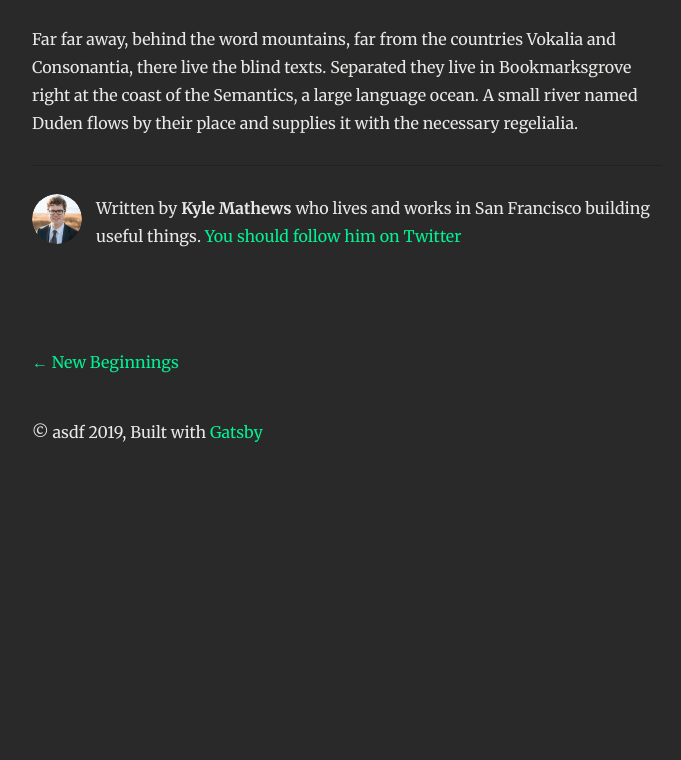
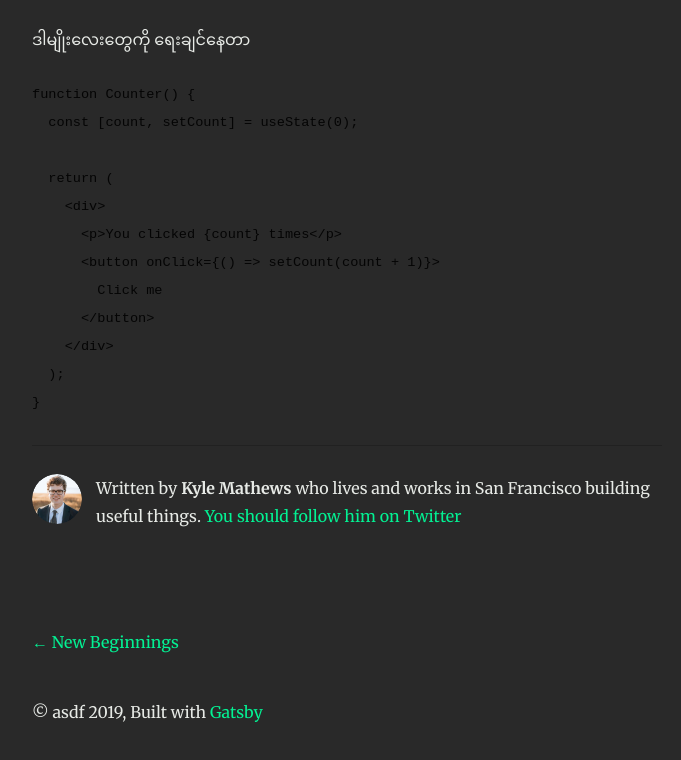
Before and after one commit to theinhtut/gatsby-blog, a Gatsby site: page /test-post/ in a window 1280 px wide. Shown: the part 170-930 px from the top of the page, without its empty margins (293-974 px from the left). Before the commit the page ends 800 px from the top, so only its background shows below. Built offline with nearby package versions, Linux system fonts and the light colour scheme; Gatsby itself is replaced by a stand-in of ours; some packages are replaced by stand-ins of ours; code samples lack their colours.

Commit message:
Added Pyidaungsu Myanmar font

````diff
--- a/content/blog/test-post/index.md
+++ b/content/blog/test-post/index.md
@@ -4,7 +4,18 @@ date: "2019-07-20T22:40:32.169Z"
 description: တွေးမိတွေးရာလေးတွေ 🥙
 ---
 
-Far far away, behind the word mountains, far from the countries Vokalia and
-Consonantia, there live the blind texts. Separated they live in Bookmarksgrove
-right at the coast of the Semantics, a large language ocean. A small river named
-Duden flows by their place and supplies it with the necessary regelialia.
+ဒါမျိုးလေးတွေကို ရေးချင်နေတာ
+```jsx
+function Counter() {
+  const [count, setCount] = useState(0);
+
+  return (
+    <div>
+      <p>You clicked {count} times</p>
+      <button onClick={() => setCount(count + 1)}>
+        Click me
+      </button>
+    </div>
+  );
+}
+```
--- /dev/null
+++ b/src/fonts/pyidaungsu.css
@@ -0,0 +1,5 @@
+@font-face {
+  font-family: 'Pyidaungsu';
+  src: url('./files/Pyidaungsu-2.5.2_Regular.ttf') format('truetype');
+
+}
--- /dev/null
+++ b/src/utils/global.css
@@ -0,0 +1,3 @@
+body {
+  /* font-family: 'Pyidaungsu' */
+}
--- a/src/utils/typography.js
+++ b/src/utils/typography.js
@@ -1,5 +1,7 @@
 import Typography from "typography"
 import Wordpress2016 from "typography-theme-wordpress-2016"
+import '../fonts/pyidaungsu.css'
+import './global.css'
 
 Wordpress2016.overrideThemeStyles = () => {
   return {
@@ -8,6 +10,7 @@ Wordpress2016.overrideThemeStyles = () => {
     },
     'body': {
       background: '#292929'
+      // bodyFontFamily: ['georgia']
     },
     'p, h1, small, footer': {
       color: '#e7eae6'
````
Also changed, not shown: src/fonts/files/Pyidaungsu-2.5.2_Regular.ttf (added).
